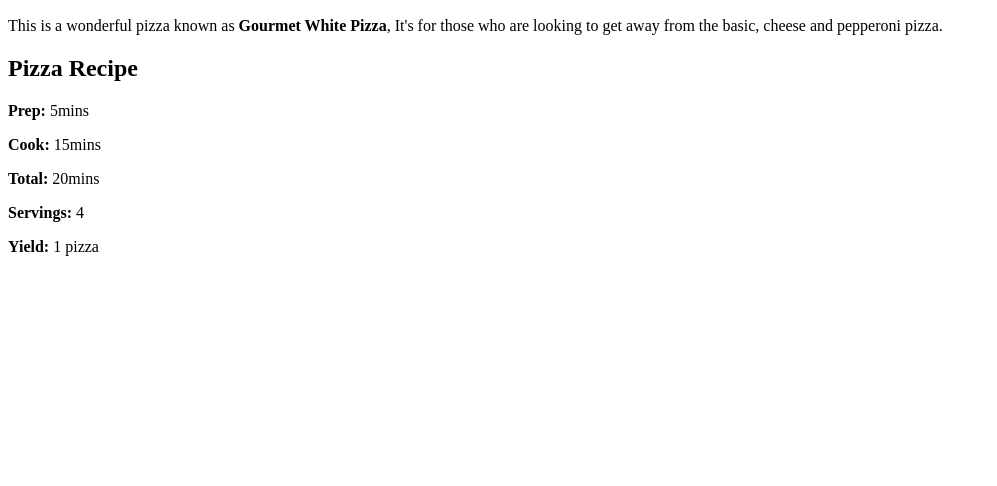
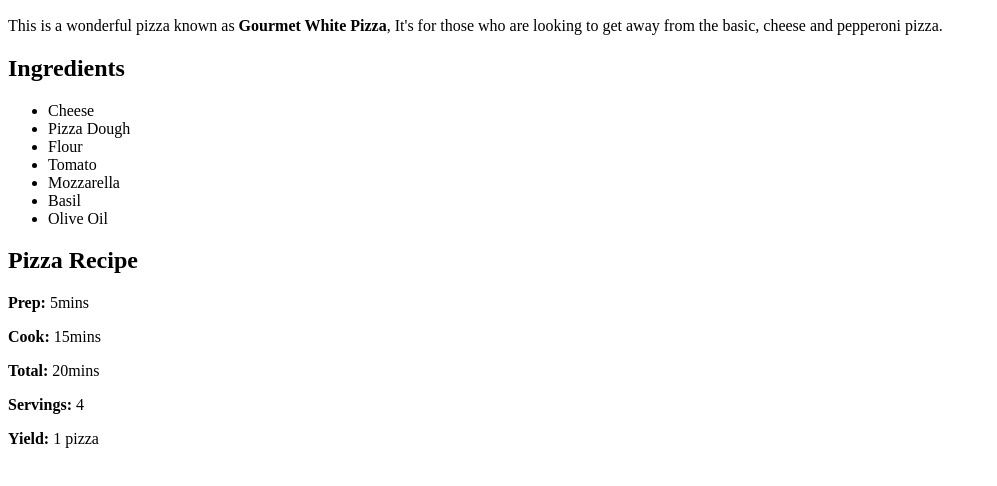
Before and after one commit to AliFahed/THE-ODIN-PROJECT, a plain HTML site: page Foundations/odin-recipes/recipes/pizza.html in a window 1280 px wide. Shown: the part 148-634 px from the top of the page, without its empty margins (0-997 px from the left). Drawn offline with Linux system fonts and the light colour scheme.

Commit message:
Add Pizza Ingredients

```diff
--- a/Foundations/odin-recipes/recipes/pizza.html
+++ b/Foundations/odin-recipes/recipes/pizza.html
@@ -17,6 +17,18 @@
         the basic, cheese and pepperoni pizza.
     </p>
 
+    <!-- Pizza Ingredients -->
+    <h2>Ingredients</h2>
+    <ul>
+        <li>Cheese</li>
+        <li>Pizza Dough</li>
+        <li>Flour</li>
+        <li>Tomato</li>
+        <li>Mozzarella</li>
+        <li>Basil</li>
+        <li>Olive Oil</li>
+    </ul>
+
     <!-- Pizza Recipe -->
     <h2>Pizza Recipe</h2>
     <p><b>Prep:</b> 5mins</p>
```
